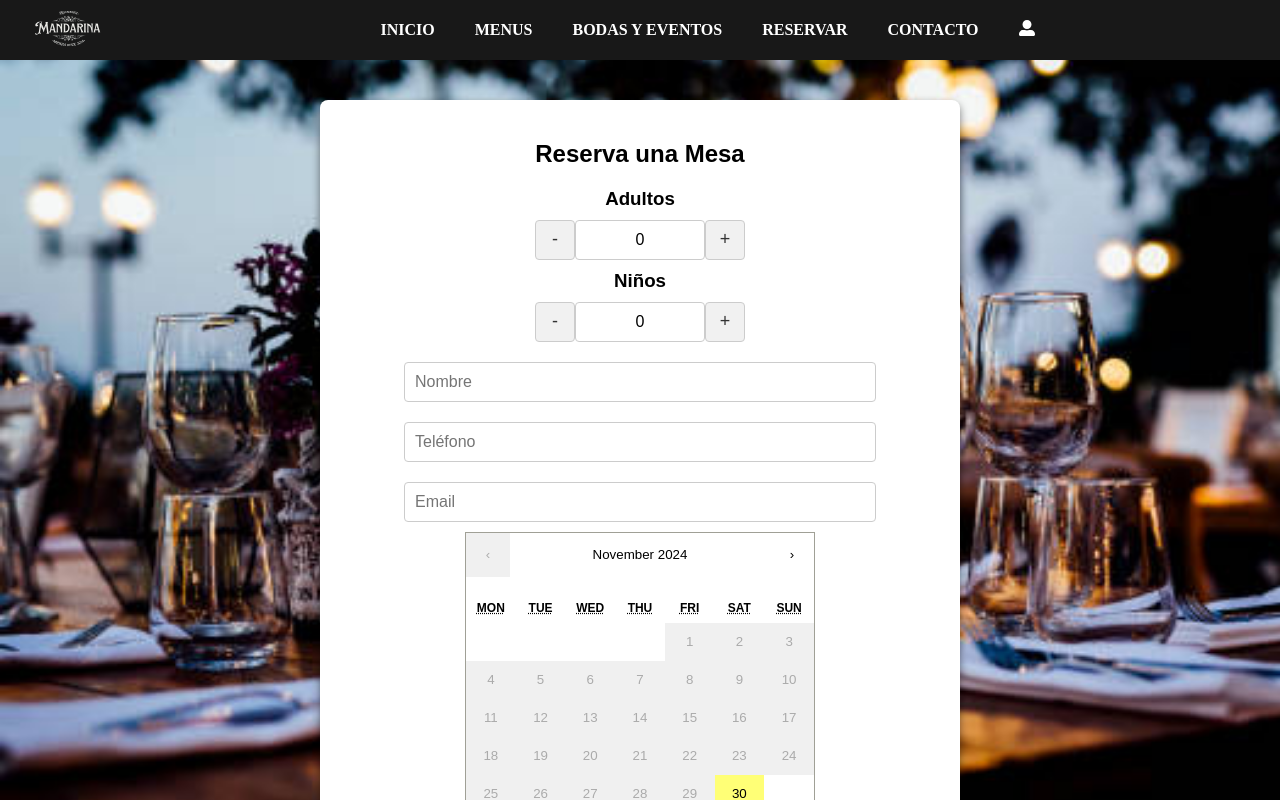
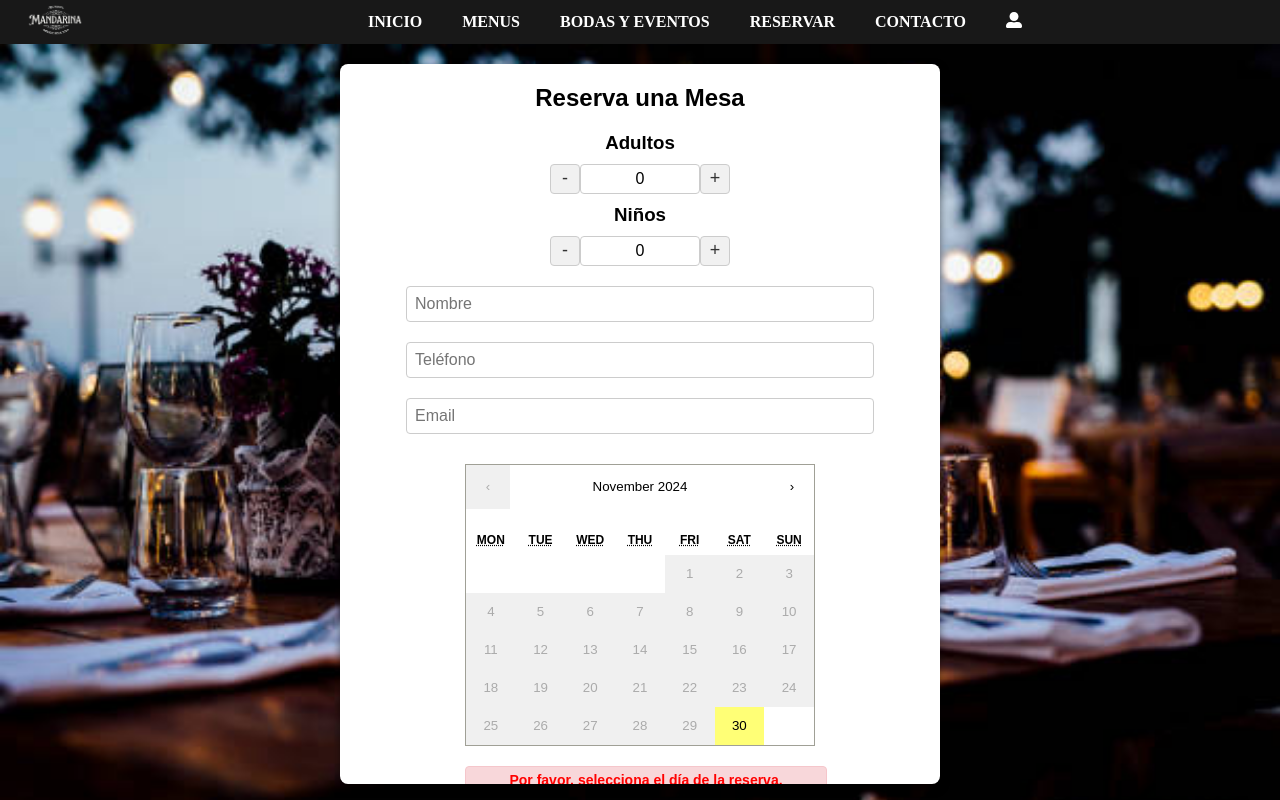
Before and after one commit to itrevixx/WebRestaurante, a React (Vite) app: page /reserves in a window 1280 px wide. Shown: the top 800 px of the page. Built offline with nearby package versions, Linux system fonts and the light colour scheme.

Commit message:
Ajustes : Layout más fino, alertas input de reservas completo y fix de scrollbar reserves.jsx

```diff
--- a/src/components/CalendarComp/CalendarComp.css
+++ b/src/components/CalendarComp/CalendarComp.css
@@ -2,8 +2,26 @@
     color: black;
 }
 
-
-
 .react-calendar__month-view__days__day--weekend.react-calendar__tile--active {
     color: white;
 }
+
+.error {
+    color: red; /* Color de texto más visible */
+    font-size: 14px; /* Aumentar el tamaño de la fuente */
+    font-weight: bold; /* Hacer el texto más destacado */
+    margin-top: 5px; /* Separación entre el calendario y el mensaje */
+    margin-bottom: 10px;
+    padding: 5px; /* Agregar un poco de espacio alrededor del texto */
+    background-color: #f8d7da; /* Fondo rojo claro */
+    border: 1px solid #f5c6cb; /* Borde rojo claro */
+    border-radius: 4px; /* Bordes redondeados */
+    display: block; /* Asegura que el mensaje ocupe su propio espacio */
+    width: 100%; /* Hace que el mensaje ocupe todo el ancho disponible */
+    text-align: center; /* Centra el texto */
+}
+
+.calendar-container {
+  margin-top: 20px; /* Margen superior */
+  margin-bottom: 20px; /* Margen inferior */
+}
--- a/src/components/CalendarComp/CalendarComp.jsx
+++ b/src/components/CalendarComp/CalendarComp.jsx
@@ -30,6 +30,7 @@ const CalendarComp = forwardRef(({ date, setDate, required }, ref) => {
 
   return (
     <div>
+      <div className="calendar-container">
         <Calendar
           ref={ref}
           onChange={handleDateChange}
@@ -41,6 +42,7 @@ const CalendarComp = forwardRef(({ date, setDate, required }, ref) => {
           tileDisabled={disableMondays}
           showNeighboringMonth={false}
         />
+      </div>
       <input
         type="text"
         id="date-input"
@@ -51,7 +53,9 @@ const CalendarComp = forwardRef(({ date, setDate, required }, ref) => {
         style={{ display: "none" }} // Input oculto
       />
       {required && !date && (
-        <span className="error">Por favor, selecciona una fecha.</span>
+        <span className="error">
+          Por favor, selecciona el día de la reserva.
+        </span>
       )}
     </div>
   );
--- a/src/components/Layout/Layout.css
+++ b/src/components/Layout/Layout.css
@@ -10,17 +10,14 @@ body {
 nav {
     display: flex;
     align-items: center;
-    /* Centra verticalmente los elementos dentro del nav */
     justify-content: space-between;
-    /* Espacio entre el logo a la izquierda y los enlaces al centro */
     position: fixed;
     width: 100%;
-    height: 60px;
-    /* Altura ajustada de la barra */
+    height: 5.5vh; /* Reducir la altura de la barra de navegación */
     z-index: 1000;
     background-color: rgb(24, 24, 24);
-    padding: 0 20px;
-    /* Espacio horizontal */
+    padding: 0 15px; /* Reducir el padding horizontal */
+    margin-bottom: 2vh; /* Mantener el margen inferior relativo */
 }
 
 /* Estilo para el contenedor del logo */
@@ -32,10 +29,9 @@ nav {
 
 /* Estilo del logo */
 .logo {
-    width: 75px;
-    height: 75px;
+    width: 60px; /* Reducir el tamaño del logo */
+    height: 60px; /* Reducir el tamaño del logo */
     transition: filter 0.3s ease, transform 0.3s ease;
-    /* Suaviza el cambio de color y escala */
 }
 
 /* Hover en el logo */
@@ -47,10 +43,6 @@ nav {
     cursor: pointer;
     /* Cambia el cursor al símbolo de una mano */
 }
-
-
-
-
 /* Contenedor de los enlaces */
 .nav-links {
     display: flex;
@@ -98,6 +90,7 @@ main {
     max-width: 100%;
     background-color: white;
     margin: 0 auto;
+    padding-top:5.5vh; /* Añadir padding-top para separar el contenido del nav */
 }
 
 /* Estilo general del dropdown */
--- a/src/pages/Reserves/Reserves.css
+++ b/src/pages/Reserves/Reserves.css
@@ -1,26 +1,23 @@
 /* Reset de márgenes y padding */
-body {
+body, html {
     margin: 0;
     padding: 0;
     box-sizing: border-box;
+    overflow: hidden;
 }
 
 /* Contenedor principal de la reserva */
 .reserve-container {
     display: flex;
     justify-content: center;
-    /* Centra el formulario horizontalmente */
     align-items: center;
-    /* Centra el formulario verticalmente */
-    min-height: 100vh;
-    /* Asegura que el contenedor ocupe al menos el alto de la pantalla */
+    height: 100vh; /* Asegura que el contenedor ocupe exactamente la altura de la ventana */
     background-image: url('../../assets/fondo-reserva.jpg');
     background-repeat: no-repeat;
     background-size: cover;
-    padding-top: 100px;
-    padding-bottom: 20px;
-    /* Añade espacio solo en la parte superior */
+    padding: 0; /* Elimina padding para evitar desbordamiento */
     font-family: Arial, sans-serif;
+    box-sizing: border-box;
 }
 
 /* Título de la sección */
@@ -36,22 +33,24 @@ h3 {
 
 /* Formulario de reserva */
 .reserve-form {
+    margin-bottom: 40px;
     display: flex;
     flex-direction: column;
     align-items: center;
     width: 100%;
     max-width: 600px;
-    margin: 0 auto;
-    padding: 20px;
-    background-color:white;
+    height: 90%;
+    background-color: white;
     border-radius: 8px;
     box-shadow: 0 4px 8px rgba(0, 0, 0, 0.5);
+    overflow: hidden; /* Evita que el formulario haga scroll */
+    box-sizing: border-box; /* Asegura que el padding no cause desbordamiento */
 }
 
 /* Campos de entrada */
 .input-field {
     width: 75%;
-    padding: 10px;
+    padding: 8px;
     margin: 10px 0;
     border: 1px solid #ccc;
     border-radius: 4px;
@@ -61,8 +60,8 @@ h3 {
 /* Campo select */
 .select-field {
     width: 80%;
-    padding: 10px;
-    margin: 10px 0;
+    padding: 5px;
+    margin: 5px 0;
     border: 1px solid #ccc;
     border-radius: 4px;
     font-size: 16px;
@@ -80,8 +79,8 @@ h3 {
 
 /* Botones de incremento y decremento */
 .counter-group button {
-    width: 40px;
-    height: 40px;
+    width: 30px;
+    height: 30px;
     font-size: 18px;
     color: #333;
     background-color: #f1f1f1;
@@ -93,8 +92,8 @@ h3 {
 
 /* Input del contador */
 .counter-group input {
-    width: 130px; /* Ajustado al tamaño de los botones */
-    height: 40px; /* Igual a la altura de los botones */
+    width: 120px; /* Ajustado al tamaño de los botones */
+    height: 30px; /* Igual a la altura de los botones */
     text-align: center;
     font-size: 16px;
     border: 1px solid #ccc;
@@ -137,7 +136,7 @@ input[type="number"] {
     font-size: 16px;
     font-weight: bold;
     cursor: pointer;
-    margin-top: 20px;
+    margin-top: 10px;
     transition: background-color 0.3s ease;
 }
 
@@ -145,30 +144,3 @@ input[type="number"] {
 .reserve-button:hover {
     background-color: rgb(255, 136, 0);
 }
-
-/* Estilo del botón de reserva al estar enfocado */
-.reserve-button:focus {
-    outline: none;
-}
-
-/* Información de contacto */
-.contact-info {
-    text-align: center;
-    font-size: 14px;
-    color: #555;
-    margin-top: 10px;
-}
-
-/* Enlaces en la sección de contacto */
-.contact-info a {
-    color: #d4a356;
-    text-decoration: none;
-}
-
-/* Cambio de idioma */
-.language-switch {
-    text-align: center;
-    font-size: 12px;
-    color: #555;
-    margin-top: 10px;
-}
--- a/src/pages/Reserves/Reserves.jsx
+++ b/src/pages/Reserves/Reserves.jsx
@@ -4,7 +4,6 @@ import { createReserve } from "../../app/services/api/reserves";
 import "./Reserves.css";
 import CalendarComp from "../../components/CalendarComp/CalendarComp";
 import { isToday, isAfter, addMinutes, set } from "date-fns";
-import Popup from "../../components/Popup/Popup";
 
 const Reserves = () => {
   const [formData, setFormData] = useState({
@@ -37,7 +36,7 @@ const Reserves = () => {
   useEffect(() => {
     const filterTimes = () => {
       const now = new Date();
-      const selectedDate = formData.date; // Usa formData.date
+      const selectedDate = formData.date;
       if (isToday(selectedDate)) {
         const validTimes = times.filter((time) => {
           const [hour, minute] = time.split(":").map(Number);
@@ -56,58 +55,54 @@ const Reserves = () => {
   }, [formData.date]);
 
   const handleInputChange = (e) => {
-    const { name, value, type, checked } = e.target;
+    const { name, value, type } = e.target;
     setFormData((prevData) => ({
       ...prevData,
-      [name]: type === "checkbox" ? checked : value,
+      [name]: type === "number" ? Number(value) : value,
     }));
-  };
-
-  const validatePhone = (e) => {
-    const phoneField = e.target;
-    const phoneRegex = /^\d{9}$/; // Solo permite exactamente 9 dígitos
-
-    if (!phoneField.value.trim()) {
-      phoneField.setCustomValidity("Es necesario introducir un teléfono");
-    } else if (!phoneRegex.test(phoneField.value)) {
-      phoneField.setCustomValidity("Introduce un teléfono válido de 9 dígitos");
-    } else {
-      phoneField.setCustomValidity("");
-    }
-  };
-
-  const validateEmail = (e) => {
-    const emailField = e.target;
-    const emailValue = emailField.value.trim(); // Asegurarse de que no tenga espacios en blanco
-    const emailRegex = /^[a-zA-Z0-9._%+-]+@[a-zA-Z0-9.-]+\.[a-zA-Z]{2,}$/;
-
-    if (!emailValue) {
-      emailField.setCustomValidity("Introduce un email");
-    } else if (!emailRegex.test(emailValue)) {
-      emailField.setCustomValidity("Introduce un email válido");
-    } else {
-      emailField.setCustomValidity("");
-    }
   };
 
   const handleSubmit = async (e) => {
     e.preventDefault();
 
-    // Obtener el elemento de la fecha
+    // Validación de adultos y niños
+    if (formData.adultsCounter <= 0 && formData.kidsCounter <= 0) {
+      // Si no hay adultos ni niños, mostrar el error
+      const adultsInput = document.getElementById("adults-input");
+      const kidsInput = document.getElementById("kids-input");
+
+      // Establecer custom validity en los inputs de adultos y niños
+      adultsInput.setCustomValidity(
+        "Número de personas obligatorio para la reserva"
+      );
+      kidsInput.setCustomValidity(
+        "Número de personas obligatorio para la reserva"
+      );
+
+      // Mostrar el mensaje de error
+      adultsInput.reportValidity(); // Esto mostrará el mensaje de error
+      kidsInput.reportValidity();
+
+      return; // Detener el envío del formulario si no hay adultos ni niños
+    } else {
+      // Restablecer custom validity si los valores son válidos
+      const adultsInput = document.getElementById("adults-input");
+      const kidsInput = document.getElementById("kids-input");
+      adultsInput.setCustomValidity("");
+      kidsInput.setCustomValidity("");
+    }
+
+    // Validación de otros campos (como fecha, teléfono, email)
     const dateInput = document.getElementById("date-input");
 
     if (dateInput) {
-      // Validar si la fecha está seleccionada
       if (!formData.date) {
         dateInput.setCustomValidity("Por favor, selecciona una fecha.");
-        dateInput.reportValidity(); // Esto muestra el mensaje de error
-        return; // No continúa con la reserva si no hay fecha seleccionada
+        dateInput.reportValidity(); // Mostrar el mensaje de error
+        return; // Detener el envío del formulario si no se selecciona una fecha
       } else {
-        dateInput.setCustomValidity(""); // Resetea el mensaje de error si la fecha es válida
+        dateInput.setCustomValidity(""); // Restablecer el mensaje de error si la fecha es válida
       }
-    } else {
-      // Asegurarse de que el campo de fecha está disponible
-      console.error("El campo de fecha no fue encontrado");
     }
 
     try {
@@ -150,6 +145,18 @@ const Reserves = () => {
     }
   };
 
+  useEffect(() => {
+    // Solo se ejecuta si los valores de los contadores cambian
+    const adultsInput = document.getElementById("adults-input");
+    const kidsInput = document.getElementById("kids-input");
+
+    if (formData.adultsCounter > 0 || formData.kidsCounter > 0) {
+      // Si hay adultos o niños, restablecer el mensaje de error
+      adultsInput.setCustomValidity("");
+      kidsInput.setCustomValidity("");
+    }
+  }, [formData.adultsCounter, formData.kidsCounter]); // Dependencia de los contadores
+
   return (
     <div className="reserve-container">
       <form className="reserve-form" onSubmit={handleSubmit}>
@@ -169,6 +176,7 @@ const Reserves = () => {
           </button>
           <input
             type="number"
+            id="adults-input"
             className="adultsCounter"
             value={formData.adultsCounter}
             onChange={(e) =>
@@ -205,6 +213,7 @@ const Reserves = () => {
           </button>
           <input
             type="number"
+            id="kids-input"
             className="kidsCounter"
             value={formData.kidsCounter}
             onChange={(e) =>
@@ -227,6 +236,7 @@ const Reserves = () => {
           </button>
         </div>
 
+        {/* Otros campos */}
         <input
           type="text"
           name="name"
@@ -235,10 +245,6 @@ const Reserves = () => {
           placeholder="Nombre"
           value={formData.name}
           onChange={handleInputChange}
-          onInput={(e) => e.target.setCustomValidity("")}
-          onInvalid={(e) =>
-            e.target.setCustomValidity("El nombre es obligatorio")
-          }
           required
         />
 
@@ -251,8 +257,6 @@ const Reserves = () => {
           maxLength={9}
           value={formData.phone}
           onChange={handleInputChange}
-          onInput={validatePhone}
-          onInvalid={validatePhone}
           required
         />
 
@@ -264,14 +268,12 @@ const Reserves = () => {
           placeholder="Email"
           value={formData.email}
           onChange={handleInputChange}
-          onInput={validateEmail}
-          onInvalid={validateEmail}
           required
         />
+
         <CalendarComp
           date={formData.date}
           setDate={(date) => setFormData((prev) => ({ ...prev, date }))}
-          onChange={handleInputChange}
           required
         />
 
@@ -280,15 +282,11 @@ const Reserves = () => {
           value={formData.time}
           name="time"
           onChange={handleInputChange}
-          onInput={(e) => e.target.setCustomValidity("")}
-          onInvalid={(e) =>
-            e.target.setCustomValidity("Selecciona la hora de la reserva")
-          }
           required
         >
           <option value="">Selecciona una hora</option>
           {filteredTimes.map((time, index) => (
-            <option key={index} value={time} id="time">
+            <option key={index} value={time}>
               {time}
             </option>
           ))}
@@ -298,14 +296,6 @@ const Reserves = () => {
           Reservar
         </button>
       </form>
-
-      {showPopup && (
-        <Popup
-          message={popupMessage}
-          type={popupType}
-          onClose={() => setShowPopup(false)}
-        />
-      )}
     </div>
   );
 };
```
Lines whose indentation alone changed are shown as unchanged.
